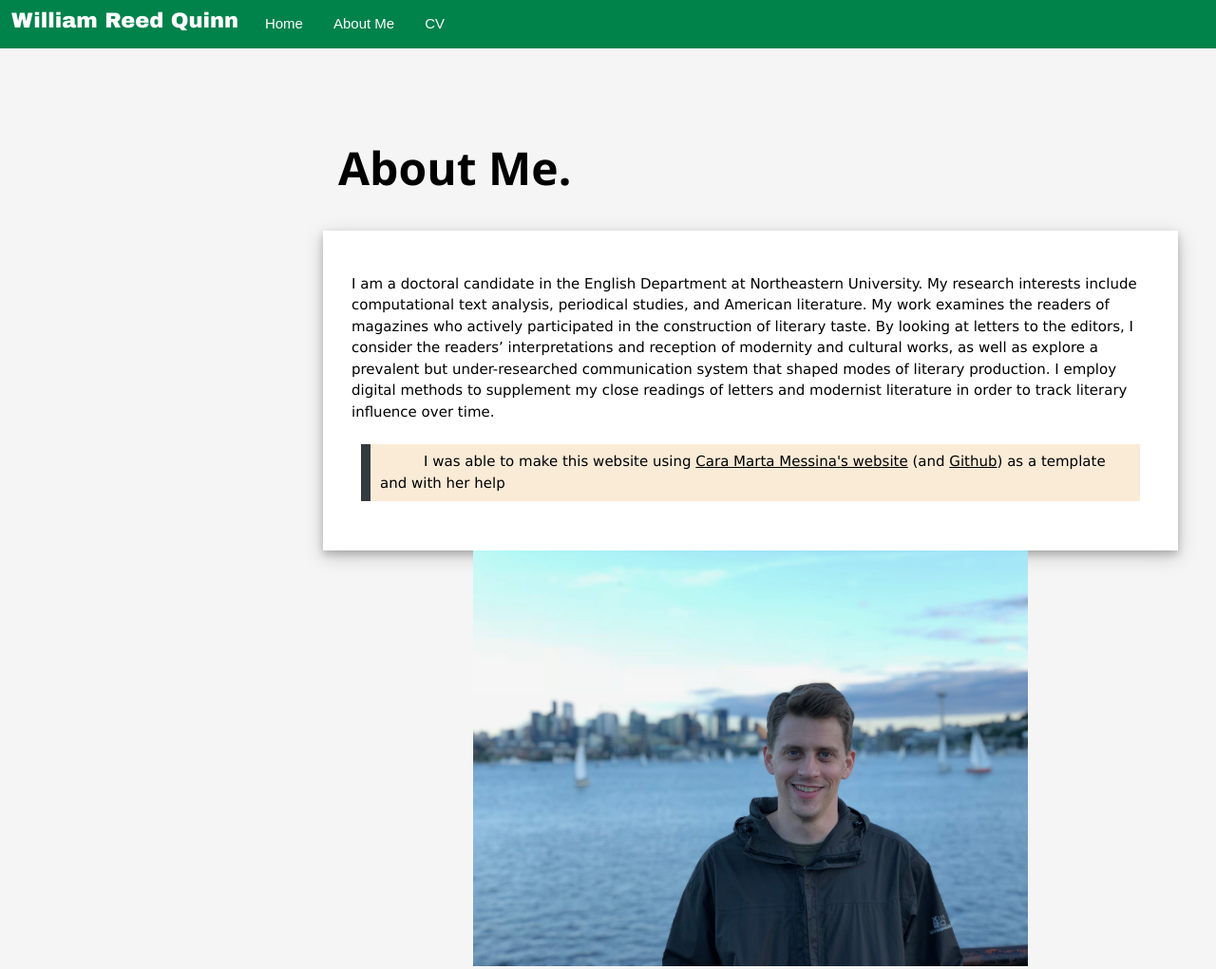
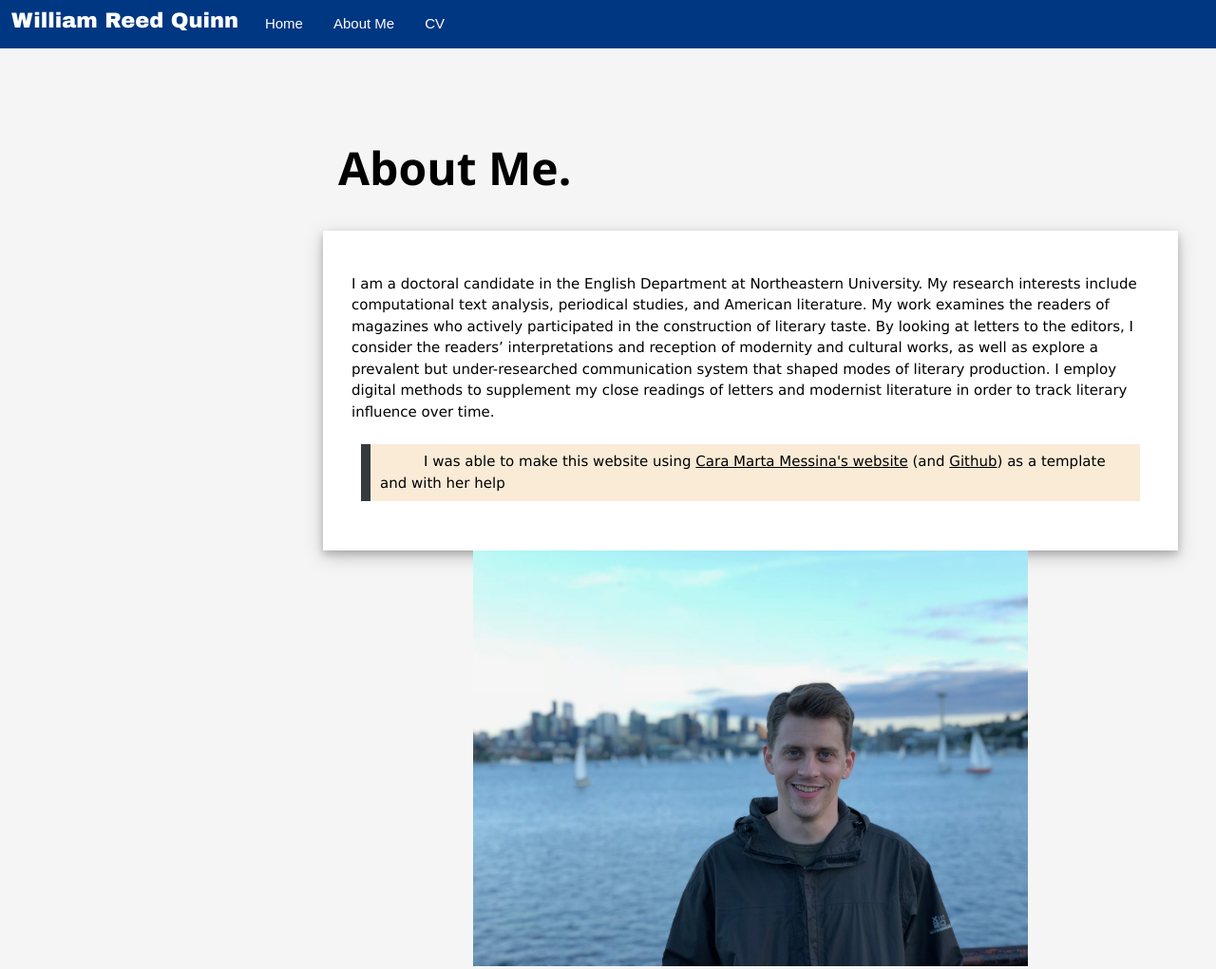
Before and after one commit to billquinn/Website, a plain HTML site: page about/index.html in a window 1280 px wide. Shown: the whole page at 95% size. Drawn offline with nearby package versions, Linux system fonts and the light colour scheme.

Commit message:
Update menu.css

```diff
--- a/styles/menu.css
+++ b/styles/menu.css
@@ -5,7 +5,7 @@ ul.topnav {
   margin: 0;
   padding: 0;
   overflow: hidden;
-  background-color: #00824b;
+  background-color: #003782;
 }
 
 ul.topnav li.logo {
```
